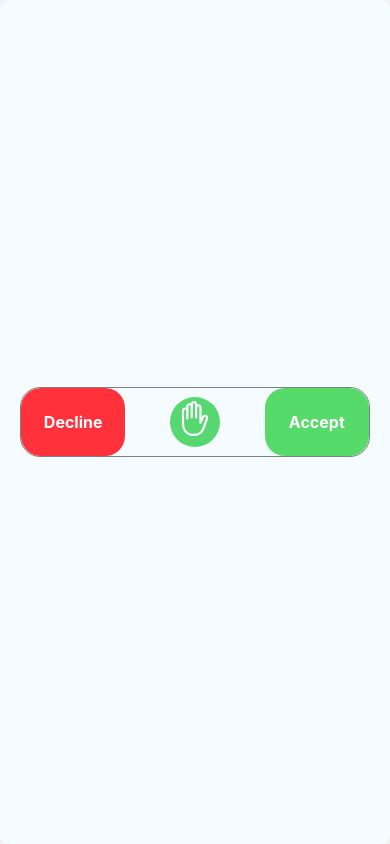
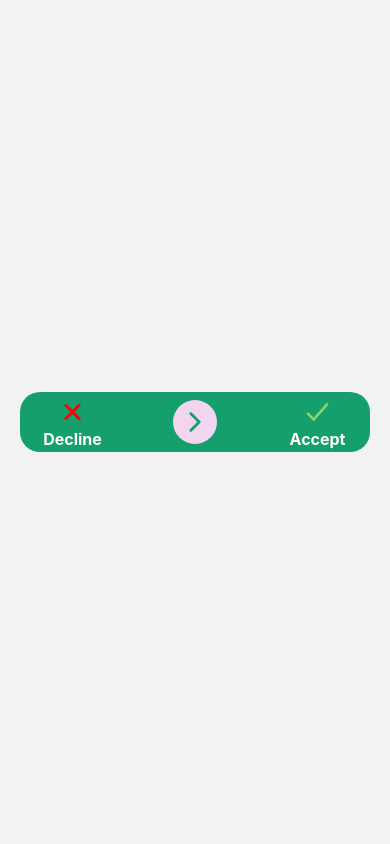
Before and after one commit to kartikey-mittal/DashMerchant, a React Native app: screen /SwipedOrder in a window 390 px wide. Built offline with nearby package versions, Linux system fonts and the light colour scheme.

Commit message:
slidebar

```diff
--- a/Screens/SwipedOrder.js
+++ b/Screens/SwipedOrder.js
@@ -1,4 +1,4 @@
-        import React, { useRef, useState, useEffect } from 'react';
+import React, { useRef, useState } from 'react';
 import { View, Animated, PanResponder, Dimensions, StyleSheet, Text, TouchableOpacity } from 'react-native';
 import Icon from 'react-native-vector-icons/Ionicons';
 
@@ -32,7 +32,6 @@
                         useNativeDriver: false,
                     }).start(() => {
                         setOrderStatus('Order Accepted');
-                console.log('Order Accepted');
                     });
                 }
                 // Determine if the circle has crossed the decline threshold
@@ -42,7 +41,6 @@
                         useNativeDriver: false,
                     }).start(() => {
                         setOrderStatus('Order Declined');
-                console.log('Order Declined');
                     });
                 } else {
                     // Reset order status and animate the circle to the center
@@ -59,19 +57,25 @@
 
     return (
         <View style={styles.container}>
-        <View style={styles.rectangle}>
-                <TouchableOpacity style={[styles.button,styles.decline, { left: 0 }]} onPress={() => setOrderStatus('Order Declined')}>
+            <View style={[styles.rectangle, { backgroundColor: orderStatus === 'Order Accepted' ? '#56DA69' : (orderStatus === 'Order Declined' ? '#FF323C' : '#159F6C') }]}>
+                {orderStatus === null && (
+                    <>
+                        <TouchableOpacity style={[styles.button, styles.decline, { left: 0 }]} onPress={() => setOrderStatus('Order Declined')}>
+                            <Icon name="close-sharp" size={30} color="red" style={{ alignSelf: "center" }} />
                             <Text style={[styles.buttonText]}>Decline</Text>
                         </TouchableOpacity>
-                <TouchableOpacity style={[styles.button,styles.accept, { right: 0 }]} onPress={() => setOrderStatus('Order Accepted')}>
+                        <TouchableOpacity style={[styles.button, styles.accept, { right: 0 }]} onPress={() => setOrderStatus('Order Accepted')}>
+                            <Icon name="checkmark-sharp" size={30} color="#90D26D" style={{ alignSelf: "center" }} />
                             <Text style={[styles.buttonText]}>Accept</Text>
                         </TouchableOpacity>
+                    </>
+                )}
                 <Animated.View
                     style={[styles.circle, { transform: [{ translateX: position.x }, { translateY: position.y }] }]}
                     {...panResponder.panHandlers}
                 >
                     {/* Material icon inside the circle */}
-          <Icon name="hand-left-outline" size={35} color="white" style={{alignSelf:"center",paddingTop:3}}/>
+                    <Icon name="chevron-forward-outline" size={30} color="#159F6C" style={{ alignSelf: "center", paddingTop: 6 }} />
                 </Animated.View>
                 {orderStatus && (
                     <Text style={styles.text}>{orderStatus}</Text>
@@ -86,33 +90,27 @@
         flex: 1,
         justifyContent: 'center',
         alignItems: 'center',
-        backgroundColor: '#F5FCFF',
-        borderRadius: 10,
+        // backgroundColor: '#F5FCFF', // Background color for the entire screen
     },
     rectangle: {
         width: RectangleWidth,
-        height: 70,
+        height: 60,
         borderWidth: 1,
         borderColor: 'black',
         justifyContent: 'center',
         alignItems: 'center',
-
         position: 'relative', // Required for absolute positioning of text
-        borderRadius:20,
-        borderWidth:1,
-        borderColor:"grey"
-
+        borderRadius: 20,
+        backgroundColor: "#159F6C",
+        borderWidth: 0
     },
     circle: {
-        width: 50,
-        height: 50,
+        width: 44,
+        height: 44,
         borderRadius: 25,
-        backgroundColor: '#56D770',
-        position: 'absolute',
-        left: '50%',
-        marginLeft: -25,
-        top: '50%',
-        marginTop: -25,
+        backgroundColor: '#F2D6EF',
+        margin: "0 auto",
+        alignSelf: "center",
     },
     button: {
         position: 'absolute',
@@ -120,19 +118,19 @@
         alignItems: 'center',
         width: '30%',
         height: '100%',
-        backgroundColor: 'blue',
-        borderRadius:20
+        // backgroundColor: 'blue',
+        borderRadius: 20
     },
     buttonText: {
         color: 'white',
         fontSize: 16,
         fontWeight: 'bold',
     },
-        accept:{backgroundColor:"#56DA69"},
-        decline:{backgroundColor:"#FF323C"},
+//     accept: { backgroundColor: "#56DA69" },
+//     decline: { backgroundColor: "#FF323C" },
     text: {
         position: 'absolute',
-        color: 'black',
+        color: 'white',
         fontSize: 16,
         fontWeight: 'bold',
     },
```
Lines whose indentation alone changed are shown as unchanged.
